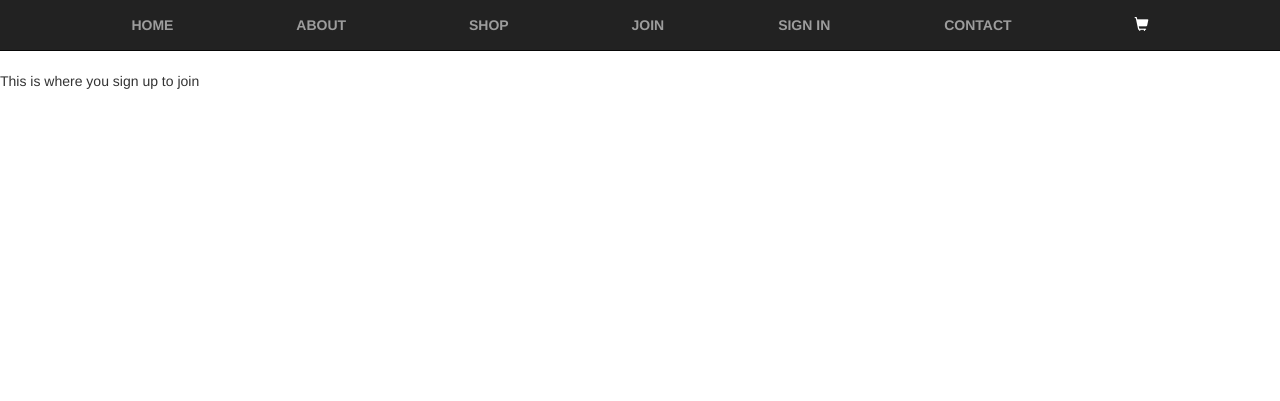
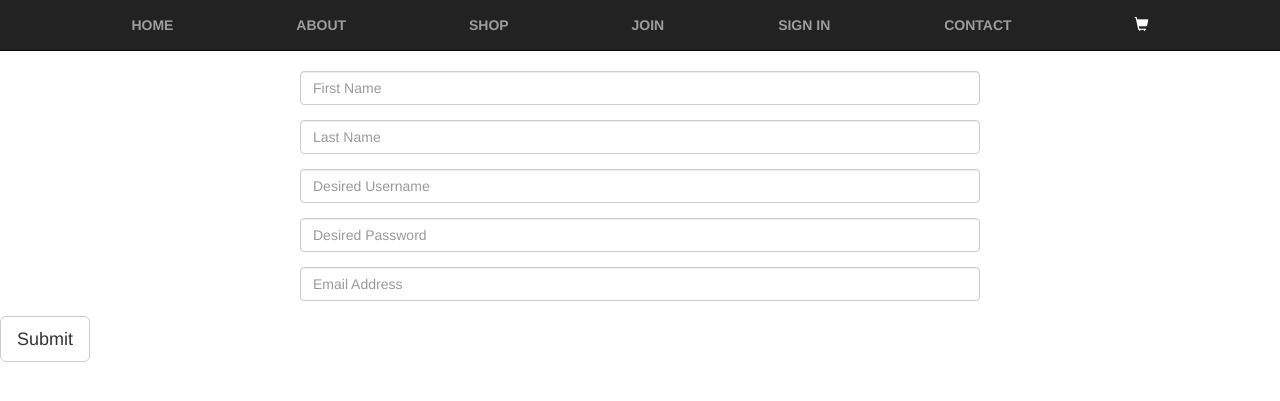
Before and after one commit to kentah/shop, a Django app: page /store/join/ in a window 1280 px wide. Shown: the top 401 px of the page. Run offline with Django 3.2, Linux system fonts and the light colour scheme; some libraries are stand-ins or nearby versions.

Commit message:
added forms.py and sign up form

```diff
--- /dev/null
+++ b/store/forms.py
@@ -0,0 +1,16 @@
+from django import forms
+from store.models import JoinForm
+
+
+class Join(forms.ModelForm):
+	# first = forms.CharField(max_length=60, blank=True, null=True)
+	# last = forms.CharField(max_length=60, blank=True, null=True)
+	# user_name = forms.CharField(max_length=20, blank=True, null=True)
+	# pass_word = forms.CharField(min_length=6, max_length=10, blank=True, null=True)
+	# email = forms.CharField(max_length=60, blank=True, null=True)
+
+
+	class Meta:
+
+		model = JoinForm
+		fields = ['first', 'last', 'user_name', 'pass_word', 'email']
--- a/store/models.py
+++ b/store/models.py
@@ -48,9 +48,13 @@ class TagAdmin(admin.ModelAdmin):
 
 class ImageAdmin(admin.ModelAdmin):
 
-
-
-
     search_fields = ['title', 'price', 'ident', 'status']
     list_display = ['__str__', 'thumb', 'title', 'user', 'ident', 'status', 'created']
     list_filter = ['tags']
+
+class JoinForm(models.Model):
+    first = models.CharField(max_length=60, blank=True, null=True)
+    last = models.CharField(max_length=60, blank=True, null=True)
+    user_name = models.CharField(max_length=20, blank=True, null=True)
+    pass_word = models.CharField(max_length=10, blank=True, null=True)
+    email = models.CharField(max_length=60, blank=True, null=True)
--- a/store/templates/store/join.html
+++ b/store/templates/store/join.html
@@ -6,4 +6,28 @@
 
 <p>{{ msg }}</p>
 
+
+<form class="form-group" id="join", action="/join/" mehtod="post">
+
+	{% csrf_token %}
+	<div class="form-group" style="margin-left:300px; margin-right:300px;">
+	<input id="first" type="text" class="form-control name="name" placeholder="First Name">
+	</div>
+	<div class="form-group" style="margin-left:300px; margin-right:300px;">
+	<input id="last" type="text" class="form-control name="last" placeholder="Last Name">
+</div>
+	<div class="form-group" style="margin-left:300px; margin-right:300px;">
+	<input id="user_name" type="text" class="form-control name="user_name" placeholder="Desired Username">
+	</div>
+	<div class="form-group" style="margin-left:300px; margin-right:300px;">
+	<input id="pass_word" type="password" class="form-control name="pass_word" placeholder="Desired Password">
+	</div>
+	<div class="form-group" style="margin-left:300px; margin-right:300px;">
+	<input id="email" type="email" class="form-control name="email" placeholder="Email Address">
+	</div>
+	<button type="submit" class="btn btn-default btn-lg">Submit</button>
+
+
+</form>
+
 {% endblock body %}
--- a/store/urls.py
+++ b/store/urls.py
@@ -8,11 +8,12 @@ urlpatterns = patterns('',
     url(r'^about/', views.about, name='about'),
     url(r'^gallery/', views.gallery, name='gallery'),
     url(r'^shop/', views.shop, name='shop'),
-    url(r'^join/', views.join, name='join'),
+    url(r'^join/$', views.join, name='join'),
     url(r'^sign-in/', views.sign_in, name='sign_in'),
     url(r'^terms/', views.terms, name='terms'),
     url(r'^privacy/', views.privacy, name='privacy'),
     url(r'^cart/', views.cart, name='cart'),
+    #url(r'^/join_form/$', views.join, name="join_form"),
 )
 
 urlpatterns += staticfiles_urlpatterns()
--- a/store/views.py
+++ b/store/views.py
@@ -1,7 +1,8 @@
 from django.shortcuts import render
 from django.http import HttpResponse
 from django.template import RequestContext, loader
-
+from .models import Image
+from .forms import Join
 
 def index(request):
     msg = 'This is the main page'
@@ -18,15 +19,29 @@ def gallery(request):
     context = {'msg': msg}
     return render(request, 'store/gallery.html', context)
 
+    ####################  figure out image display  ##################
+
+
 def shop(request):
+    image = Image()
     msg = 'This is the shopping page'
-    context = {'msg': msg}
+    context = {'image': image.image, 'title': image.title }
     return render(request, 'store/shop.html', context)
 
 def join(request):
-    msg = 'This is where you sign up to join'
-    context = {'msg': msg}
-    return render(request, 'store/join.html', context)
+    #context = RequestContext(request)
+
+    if request.method == 'POST':
+        form = Join(request.POST)
+        if form.is_valid():
+            form.save(commit=True)
+            return index(request)
+        else:
+            print(form.errors)
+    else:
+        form = Join()
+
+    return render(request, 'store/join.html', {'form': form})
 
 def sign_in(request):
     msg = 'This is where users log in'
```
Also changed, not shown: store/templates/store/index.html (+1 -8 lines), store/templates/store/shop.html (+10 -1 lines), store/migrations/0006_auto_20150329_0103.py (added), store/migrations/0007_joinform.py (added), store/static/store_images/pillows1.jpg (added).
